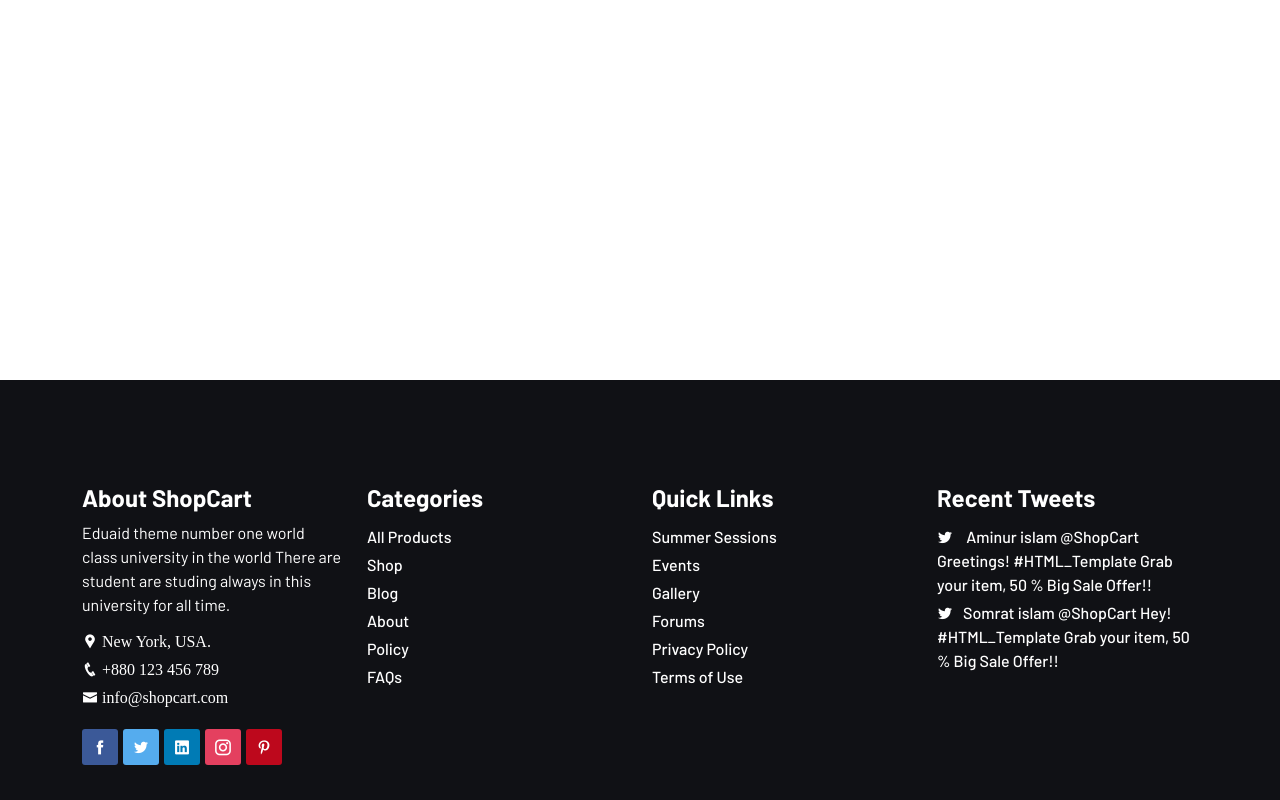
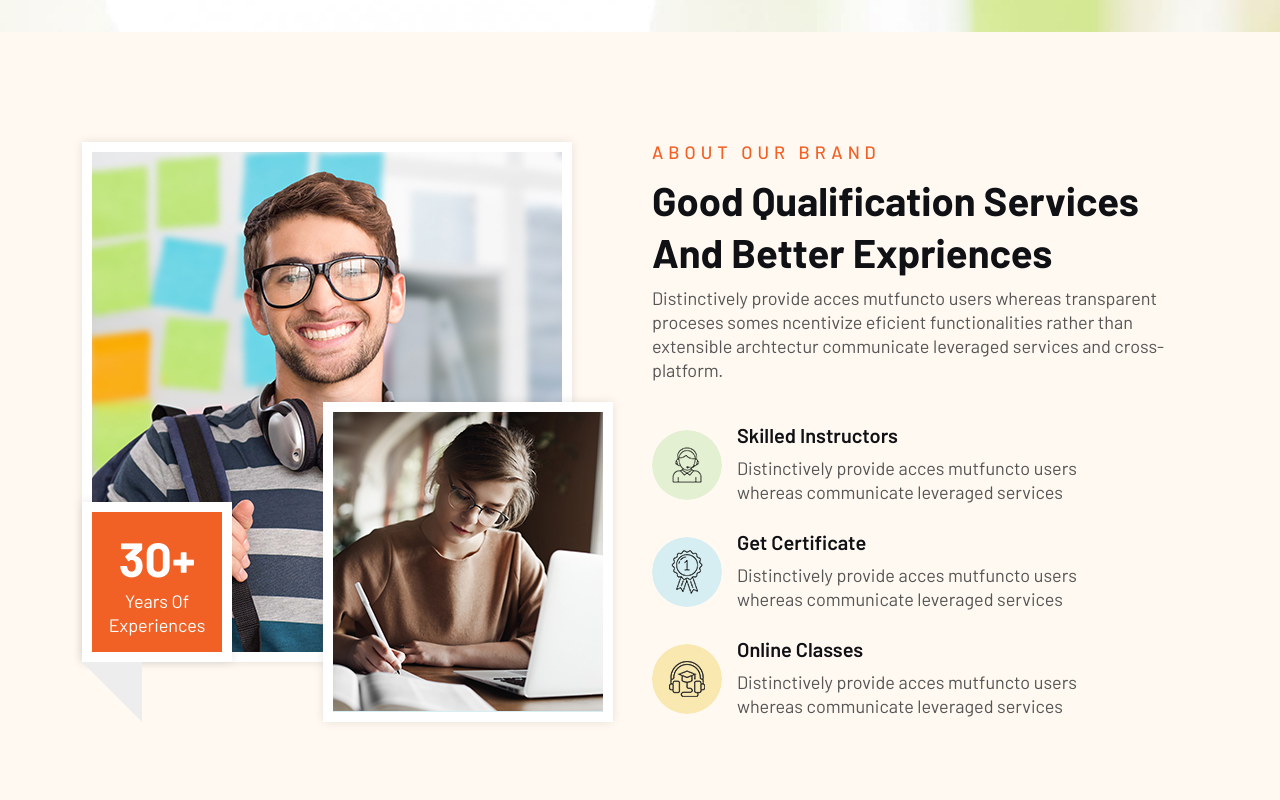
Before and after one commit to MonikaDevHJ/E_commerce_Website, a React (Vite) app: page /about in a window 1280 px wide. Shown: the part 420-1220 px from the top of the page. Built offline with nearby package versions, Linux system fonts and the light colour scheme.

Commit message:
about Page Is Complete

```diff
--- a/src/About/About.jsx
+++ b/src/About/About.jsx
@@ -1,11 +1,107 @@
-import React from 'react'
+import React from "react";
+import PageHeader from "../components/PageHeader";
+const subTitle = "About Our Brand";
+const title = "Good Qualification Services And Better Expriences";
+const desc =
+  "Distinctively provide acces mutfuncto users whereas transparent proceses somes ncentivize eficient functionalities rather than extensible archtectur communicate leveraged services and cross-platform.";
+
+const year = "30+";
+const expareance = "Years Of Experiences";
+
+const aboutList = [
+  {
+    imgUrl: "/src/assets/images/about/icon/01.jpg",
+    imgAlt: "about icon rajibraj91 rajibraj",
+    title: "Skilled Instructors",
+    desc:
+      "Distinctively provide acces mutfuncto users whereas communicate leveraged services"
+  },
+  {
+    imgUrl: "/src/assets/images/about/icon/02.jpg",
+    imgAlt: "about icon rajibraj91 rajibraj",
+    title: "Get Certificate",
+    desc:
+      "Distinctively provide acces mutfuncto users whereas communicate leveraged services"
+  },
+  {
+    imgUrl: "/src/assets/images/about/icon/03.jpg",
+    imgAlt: "about icon rajibraj91 rajibraj",
+    title: "Online Classes",
+    desc:
+      "Distinctively provide acces mutfuncto users whereas communicate leveraged services"
+  }
+];
 
 const About = () => {
   return (
     <div>
-      <h1>Abiuts</h1>
+      <PageHeader title={"About Our Brand"} curPage={"About"}/>
+      <div className="about-section style-3 padding-tb section-bg">
+        <div className="container">
+          <div className="row justify-content-center row-cols-xl-2 row-cols-1 align-items-center">
+            <div className="col">
+              <div className="about-left">
+                <div className="about-thumb">
+                  <img src="/src/assets/images/about/01.jpg" alt="" />
+
+                </div>
+                <div className="abs-thumb">
+                  <img src="/src/assets/images/about/02.jpg" alt="" />
+
+                </div>
+                <div className="about-left-content">
+                  <h3>{year}</h3>
+                  <p>{expareance}</p>
+
+                </div>
+
+              </div>
+
+            </div>
+
+
+             {/* Second Column */}
+             <div className="col">
+              <div className="about-right">
+                <div className="section-header">
+               <span className="subtitle">{subTitle}</span>
+               <h2 className="title">{title}</h2>
+               <p>{desc}</p>
+                </div>
+
+                <div className="section-wrapper">
+                  <ul className="lab-ul">
+                    {
+                      aboutList.map((val,i)=>(
+                        <li key={i}>
+                          <div className="sr-left">
+                            <img src={val.imgUrl} alt="" />
+
+                          </div>
+                          <div className="sr-right">
+                            <h5>{val.title}</h5>
+                            <p>{val.desc}</p>
+
+                          </div>
+                        </li>
+                      ))
+                    }
+
+                  </ul>
+
+                </div>
+
+              </div>
+
+             </div>
+
+          </div>
+
+        </div>
+
+      </div>
     </div>
-  )
-}
+  );
+};
 
-export default About
+export default About;
```
